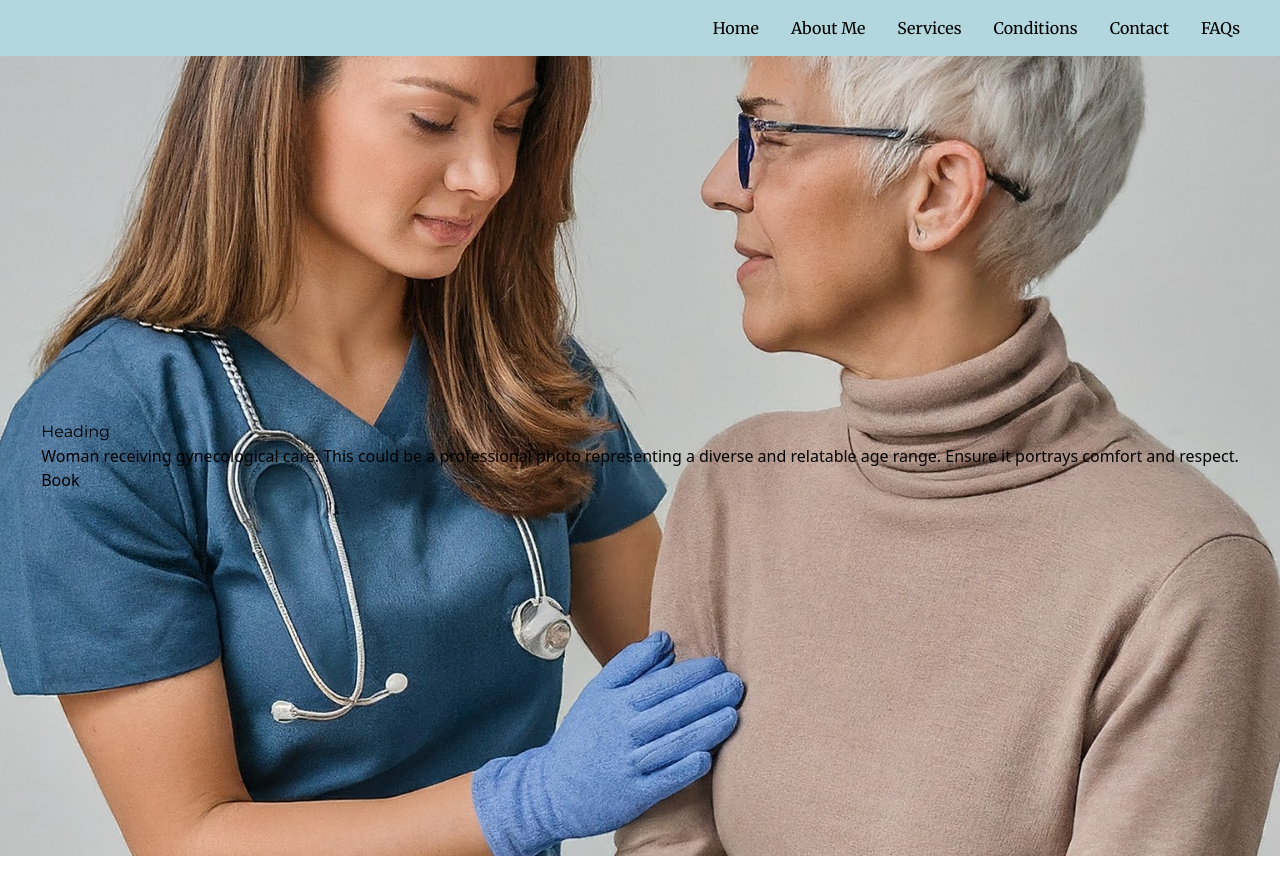
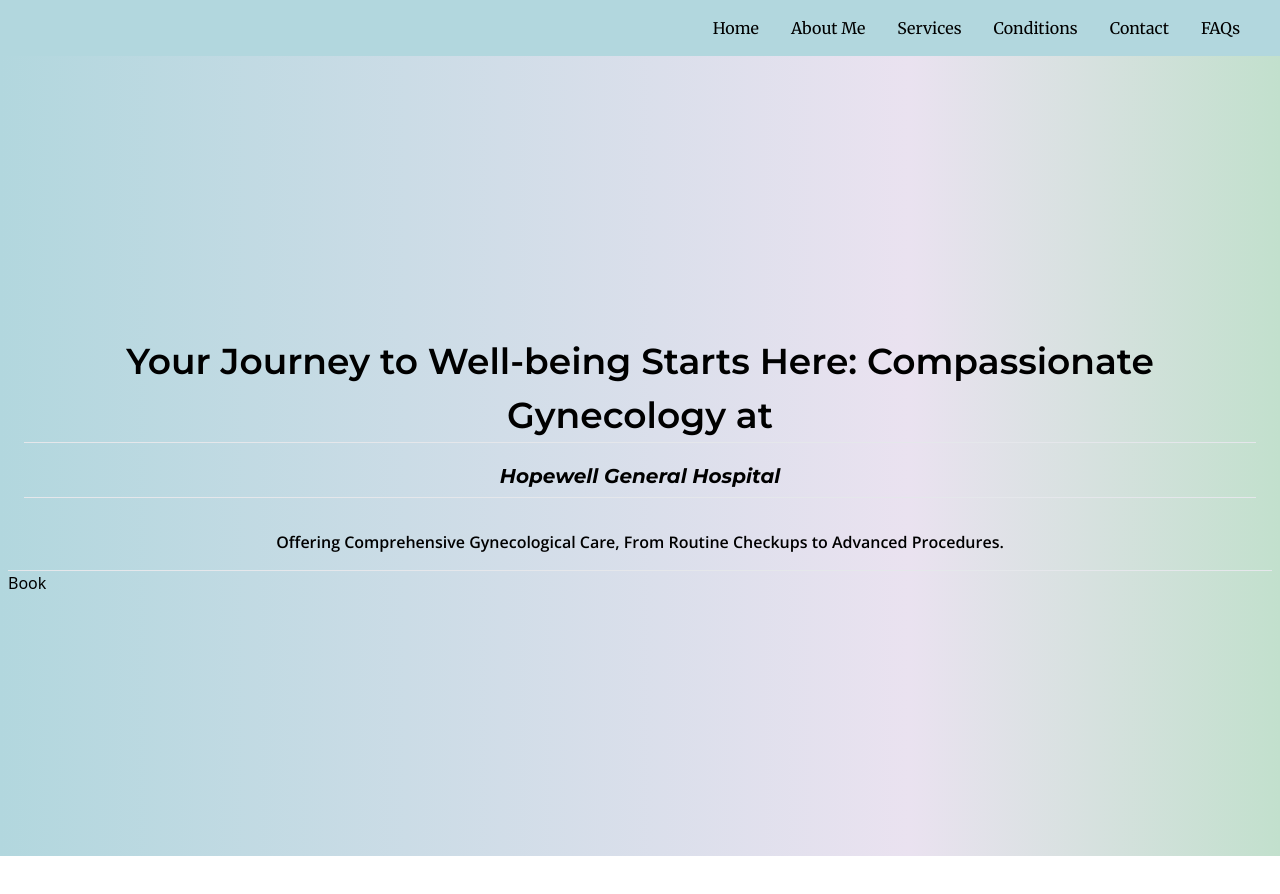
Before and after one commit to mryan-3/hopewell, a React (Vite) app in the folder frontend/: page / in a window 1280 px wide. Shown: the top 894 px of the page. Built offline with nearby package versions, Linux system fonts and the light colour scheme.

Commit message:
hero section update

```diff
--- a/frontend/src/App.tsx
+++ b/frontend/src/App.tsx
@@ -3,10 +3,11 @@
 function App() {
 
   return (
-    <>
+    <div className='bg-gradient'>
     <Navbar />
     <Hero />
-    </>
+    <div />
+    </div>
   )
 }
 
--- a/frontend/src/components/Hero.tsx
+++ b/frontend/src/components/Hero.tsx
@@ -1,17 +1,25 @@
 import React from 'react'
+
 const Hero: React.FC = () => {
   return (
-    <div className='bg-primary flex items-center justify-center h-screen mb-12  bg-center bg-fixed bg-no-repeat bg-cover hero-img '>
-      <div />
-      <div>
-        <h2 className='font-montserrat '>Heading </h2>
-        <p>
-          Woman receiving gynecological care: This could be a professional photo
-          representing a diverse and relatable age range. Ensure it portrays
-          comfort and respect.
-        </p>
+    <div className='bg-gradient flex justify-center items-center h-screen mb-12 '>
+    <div className='p-2 '>
+          <h2 className='font-montserrat font-semibold text-[28px] text-center md:text-[36px] p-4'>
+            Your Journey to Well-being Starts Here: Compassionate Gynecology at
+            <hr />
+            <span className='text-[20px] italic p-4 font-bold'>
+              {' '}
+              Hopewell General Hospital
+            </span>
+            <hr />
+          </h2>
+          <p className='font-open-sans text-[16px] font-semibold text-center p-4'>
+            Offering Comprehensive Gynecological Care, From Routine Checkups to
+            Advanced Procedures.
+          </p>
+          <hr />
           <button>Book</button>
-      </div>
+        </div>
     </div>
   )
 }
--- a/frontend/tailwind.config.ts
+++ b/frontend/tailwind.config.ts
@@ -8,7 +8,7 @@
   ],
   theme: {
     fontFamily: {
-            merriweather: ['Merriweather', 'serif'],
+      merriweather: ['Merriweather', 'serif', 'bold'],
       montserrat: ['Montserrat', 'sans-serif'],
       'open-sans': ['Open Sans', 'sans-serif'],
       'pt-sans': ['PT Sans', 'sans-serif'],
@@ -27,7 +27,12 @@
 
         // Error
         error: '#e3342f',
-            }
+
+      },
+    },
+    backgroundImage: {
+      gradient:
+        'linear-gradient(90deg, rgba(178,215,222,1) 0%, rgba(234,226,240,1) 71%, rgba(194,224,205,1) 100%)',
     },
   },
   plugins: [],
```
Lines whose indentation alone changed are shown as unchanged.
